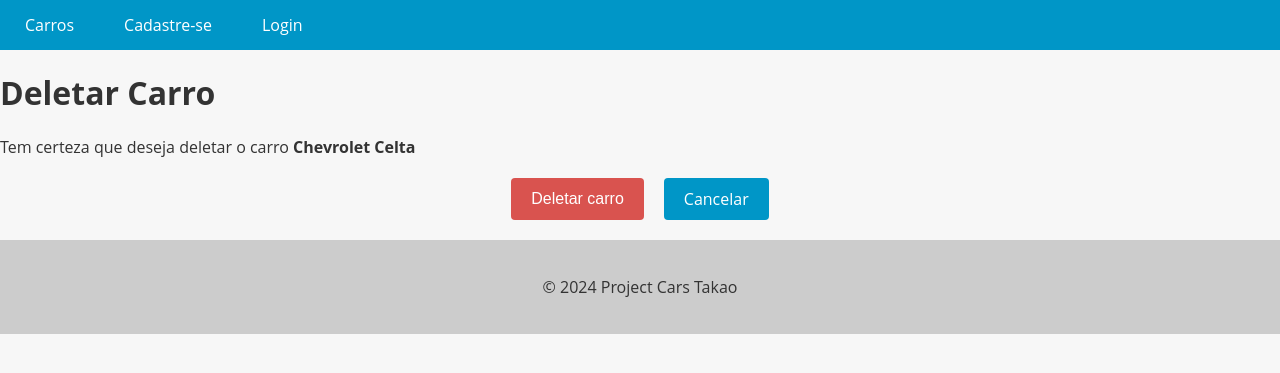
After one commit to HideTakao/catalogo-de-Carros, a Django app: page /car/15/delete/ in a window 1280 px wide. The commit adds this page. Shown: the top 373 px of the page. Run offline with Django 4.2, Linux system fonts and the light colour scheme; data comes from the database, SQL or seed files in the repository; both versions use the stored data as it was after the commit.

Commit message:
criação deos templates para deletar e editar carros

```diff
--- a/app/urls.py
+++ b/app/urls.py
@@ -2,7 +2,7 @@ from django.contrib import admin
 from django.urls import path
 from django.conf import settings
 from django.conf.urls.static import static
-from cars.views import CarsListView, NewCarCreateView
+from cars.views import CarsListView, NewCarCreateView, CarDetailView,CarUpdateView,CarDeleteView
 from accounts.views import register_view, login_view, logout_view
 
 urlpatterns = [
@@ -11,5 +11,8 @@ urlpatterns = [
     path('new_car/', NewCarCreateView.as_view(), name='new_car'),
     path('register/', register_view, name='register'),
     path('login/', login_view, name='login'),
-    path('logout/', logout_view, name='logout')
+    path('logout/', logout_view, name='logout'),
+    path('car/<int:pk>/', CarDetailView.as_view(), name='car_detail'),
+    path('car/<int:pk>/update/', CarUpdateView.as_view(), name='car_update'),
+    path('car/<int:pk>/delete/', CarDeleteView.as_view(), name='car_delete'),
     ] + static(settings.MEDIA_URL, document_root=settings.MEDIA_ROOT)
--- /dev/null
+++ b/cars/templates/car_delete.html
@@ -0,0 +1,64 @@
+{% extends 'base.html' %}
+
+{% block content %}
+<style>
+    .button-container {
+        display: flex;
+        justify-content: center;
+        margin-top: 20px;
+        margin-bottom: 20px;
+    }
+
+    .btn {
+        display: inline-block;
+        background-color: #0096c7;
+        color: #fff;
+        border: none;
+        padding: 10px 20px;
+        font-size: 16px;
+        border-radius: 4px;
+        cursor: pointer;
+        transition: backgraund-color 0.3s ease-in-out;
+        margin: 0 10px;
+    }
+
+    .btn:hover {
+        background-color: #108eb8;
+
+    }
+
+    .btn-danger {
+        background-color: #d9534f;
+        text-decoration: none !important;
+    }
+
+    .btn-danger:hover {
+        background-color: #d2221c;
+    }
+
+    .erro-message {
+        color: #d9534f;
+        font-size: 14px;
+        margin-top: 5px;
+    }
+
+    a {
+        text-decoration: none !important;
+    }
+</style>
+<div class="card">
+    <div class="card-header">
+        <h1 class="card-title">Deletar Carro</h1>
+    </div>
+    <div class="card-body">
+        <p>Tem certeza que deseja deletar o carro <strong>{{ object.brand }} {{ object.model }}</strong></p>
+        <form method="post">
+            {% csrf_token %}
+            <div class="button-container">
+                <button type="submit" class="btn btn-danger">Deletar carro</button>
+                <a href="{% url 'car_detail' pk=object.pk %}" class="btn btn-secondary">Cancelar</a>
+            </div>
+        </form>
+    </div>
+</div>
+{% endblock %}
--- a/cars/templates/car_detail.html
+++ b/cars/templates/car_detail.html
@@ -87,8 +87,10 @@
         <p><strong>Placa</strong>{{object.plate}}</p>
         <p><strong>Preço</strong>{{object.value}}</p>
     </div>
+    {% if user.is_authenticated %}
     <div class="buttons-container">
         <a href="{% url 'car_update' pk=object.pk %}" class="btn btn-primary">Editar</a>
         <a href="{% url 'car_delete' pk=object.pk %}" class="btn btn-danger">Deletar</a>
     </div>
+    {% endif %}
 {% endblock %}
--- a/cars/views.py
+++ b/cars/views.py
@@ -2,7 +2,8 @@ from django.shortcuts import render, redirect
 from cars.models import Car
 from cars.forms import CarModelForm
 from django.views import View
-from django.views.generic import ListView, CreateView, DetailView
+from django.views.generic import ListView, CreateView, DetailView, UpdateView, DeleteView
+from django.urls import reverse_lazy
 
 
 class CarsListView(ListView):
@@ -25,3 +26,16 @@ class NewCarCreateView(CreateView):
 class CarDetailView(DetailView):
     model = Car
     template_name = 'car_detail.html'
+
+class CarUpdateView(UpdateView):
+    model = Car
+    form_class = CarModelForm
+    template_name = 'car_update.html'
+
+    def get_success_url(self):
+        return reverse_lazy('car_detail', kwargs={'pk' : self.object.pk})
+
+class CarDeleteView(DeleteView):
+    model = Car
+    template_name = 'car_delete.html'
+    success_url = '/car_detail/'
```
Also changed, not shown: cars/templates/car_update.html (added, +122 -0 lines), cars/templates/cars.html (+7 -5 lines), db.sqlite3, media/cars/celta.jpeg (added).
